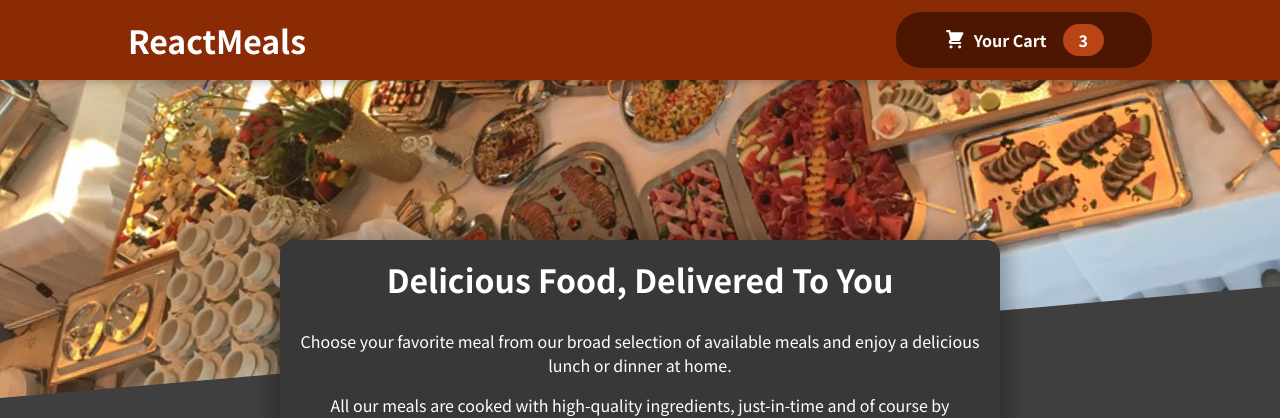
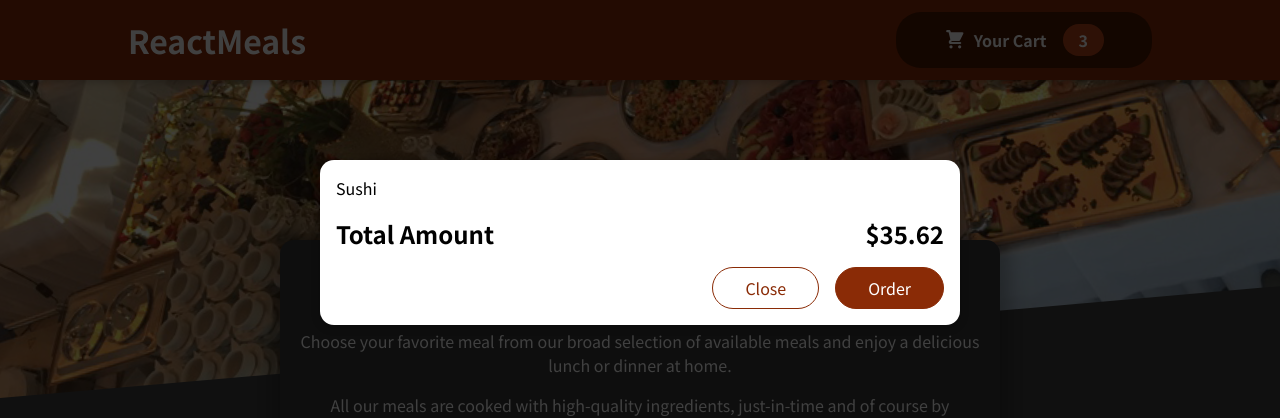
Before and after one commit to jnhthomp/practice-food-order-app, a React (Create React App) app: page / in a window 1280 px wide. Shown: the top 418 px of the page. Built offline with nearby package versions, Linux system fonts and the light colour scheme.

Commit message:
Added modal component to display cart
Modal is not dismissable currently

```diff
--- a/public/index.html
+++ b/public/index.html
@@ -28,6 +28,7 @@
   </head>
   <body>
     <noscript>You need to enable JavaScript to run this app.</noscript>
+    <div id="overlays"></div>
     <div id="root"></div>
     <!--
       This HTML file is a template.
--- a/src/App.js
+++ b/src/App.js
@@ -1,10 +1,12 @@
 import { Fragment } from 'react';
 import Header from './Components/Layout/Header.jsx';
 import Meals from './Components/Meals/Meals.jsx';
+import Cart from './Components/Cart/Cart.jsx';
 
 function App() {
   return (
     <Fragment>
+      <Cart />
       <Header />
       <main>
         <Meals />
--- a/src/Components/Cart/Cart.jsx
+++ b/src/Components/Cart/Cart.jsx
@@ -1,5 +1,6 @@
 import React from 'react';
-import classes from './Cart.module.jsx';
+import classes from './Cart.module.css';
+import Modal from '../UI/Modal.jsx';
 
 const Cart = () => {
 
@@ -7,14 +8,14 @@
     <ul className={classes['cart-items']}>
       {
         [{id: 'c1', name: 'Sushi', amount: 2, price: 12.99}].map((item) => {
-          return (<li>{item.name}</li>)
+          return (<li key={item.id}>{item.name}</li>)
         })
       }
     </ul>
   );
 
   return (
-    <div>
+    <Modal>
       <div>{cartItems}</div>
       <div className={classes.total}>
         <span>Total Amount</span>
@@ -24,7 +25,7 @@
         <button className={classes['button--alt']}>Close</button>
         <button className={classes.button}>Order</button>
       </div>
-    </div>
+    </Modal>
   )
 }
 
--- /dev/null
+++ b/src/Components/UI/Modal.jsx
@@ -0,0 +1,30 @@
+import React, { Fragment } from 'react';
+import ReactDOM from 'react-dom';
+import classes from './Modal.module.css';
+
+const Backdrop = (props) => {
+  return (
+    <div className={classes.backdrop} />
+  )
+}
+
+export const ModalOverlay = (props) => {
+  return (
+    <div className={classes.modal}>
+      <div className={classes.content}>{props.children}</div>
+    </div>
+  )
+}
+
+const portalElement = document.getElementById('overlays');
+
+const Modal = (props) => {
+  return (
+    <Fragment>
+      {ReactDOM.createPortal(<Backdrop />, portalElement)}
+      {ReactDOM.createPortal(<ModalOverlay>{props.children}</ModalOverlay>, portalElement)}
+    </Fragment>
+  )
+}
+
+export default Modal
--- /dev/null
+++ b/src/Components/UI/Modal.module.css
@@ -0,0 +1,40 @@
+.backdrop {
+  position: fixed;
+  top: 0;
+  left: 0;
+  width: 100%;
+  height: 100vh;
+  z-index: 20;
+  background-color: rgba(0, 0, 0, 0.75);
+}
+
+.modal {
+  position: fixed;
+  top: 20vh;
+  left: 5%;
+  width: 90%;
+  background-color: white;
+  padding: 1rem;
+  border-radius: 14px;
+  box-shadow: 0 2px 8px rgba(0, 0, 0, 0.25);
+  z-index: 30;
+  animation: slide-down 300ms ease-out forwards;
+}
+
+@media (min-width: 768px) {
+  .modal {
+    width: 40rem;
+    left: calc(50% - 20rem);
+  }
+}
+
+@keyframes slide-down {
+  from {
+    opacity: 0;
+    transform: translateY(-3rem);
+  }
+  to {
+    opacity: 1;
+    transform: translateY(0);
+  }
+}
```
